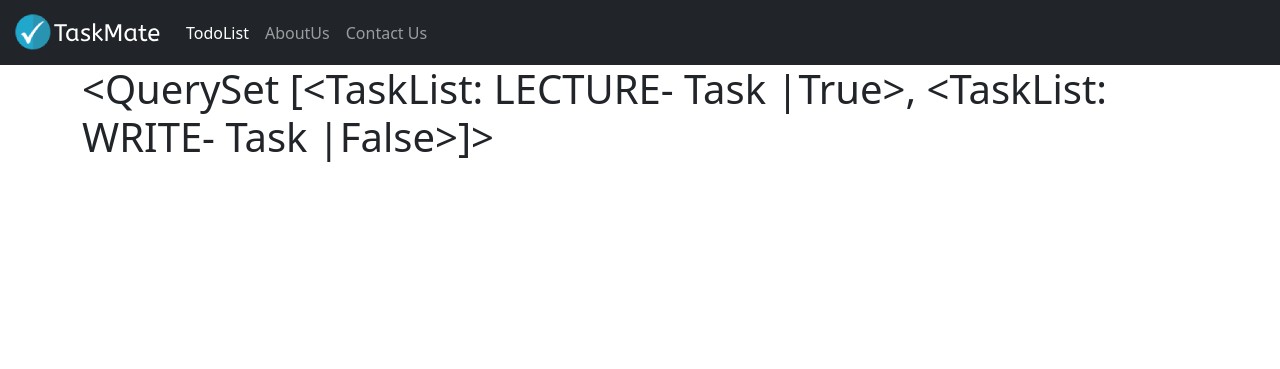
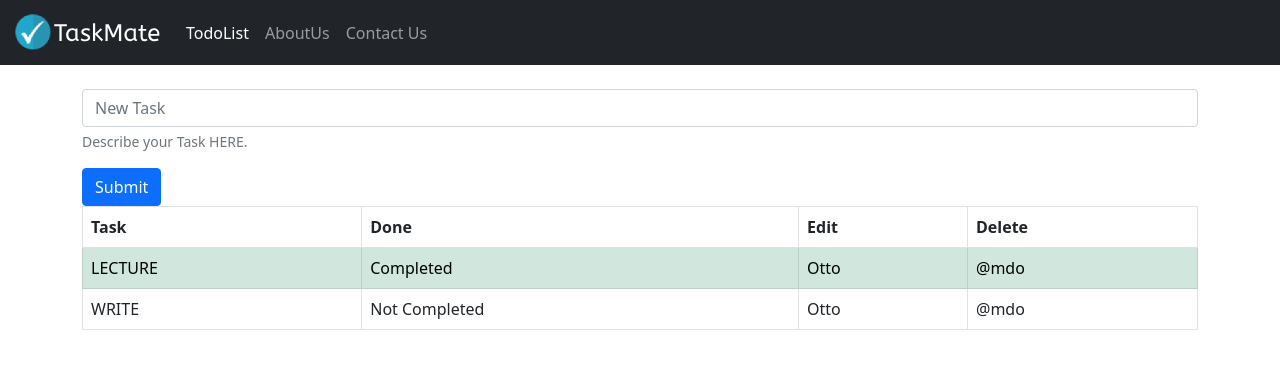
Before and after one commit to mohamedbenaantar/taskmate-DjangoApp, a Django app: page /task/ in a window 1280 px wide. Shown: the top 369 px of the page. Run offline with Django 5.2, Linux system fonts and the light colour scheme; data comes from the database, SQL or seed files in the repository.

Commit message:
submit a task to the database

```diff
--- a/todolist_app/templates/todolist.html
+++ b/todolist_app/templates/todolist.html
@@ -2,6 +2,53 @@
 
 {% block content %}
     <div class="container">
-        <h1>{{ all_tasks }}</h1>
+        <br/>
+        <form method="POST">
+           {% csrf_token %}
+            <div class="mb-3">
+              <input type="text" class="form-control" placeholder="New Task" name="todo">
+              <div id="emailHelp" class="form-text">Describe your Task HERE.</div>
+            </div>
+
+
+            <button type="submit" class="btn btn-primary">Submit</button>
+          </form>
+
+
+        <table class="table table-bordered">
+            <thead>
+              <tr>
+                <th scope="col">Task</th>
+                <th scope="col">Done</th>
+                <th scope="col">Edit</th>
+                <th scope="col">Delete</th>
+              </tr>
+            </thead>
+            <tbody>
+
+                {% for obj in all_tasks %}
+                {% if obj.done %}
+              <tr class="table-success">
+                <td scope="row">{{ obj.task }}</td>
+                <td>Completed</td>
+                <td>Otto</td>
+                <td>@mdo</td>
+              </tr>
+
+
+              {% else %}
+              <tr class="sucess">
+                <td scope="row">{{ obj.task }}</td>
+                <td>Not Completed</td>
+                <td>Otto</td>
+                <td>@mdo</td>
+              </tr>
+              {% endif %}
+              {% endfor %}
+
+            </tbody>
+          </table>
+
+
     </div>
 {% endblock content %}
--- a/todolist_app/views.py
+++ b/todolist_app/views.py
@@ -1,10 +1,17 @@
-from django.shortcuts import render
+from django.shortcuts import render, redirect
 from .models import TaskList
+from .forms import TaskForm
 # Create your views here.
 
 def todolist(request):
-    all_tasks = TaskList.objects.all()
-    return render(request, 'todolist.html',{'all_tasks':all_tasks})
+    if request.method == 'POST':
+        form = TaskForm(request.POST or None)
+        if form.is_valid():
+            form.save()
+        return redirect('todolist')
+    else: ## Get request
+        all_tasks = TaskList.objects.all()
+        return render(request, 'todolist.html',{'all_tasks':all_tasks})
 
 def contactus(request):
     content = {
```
Also changed, not shown: todolist_app/forms.py (added, +9 -0 lines), 1 other file.
